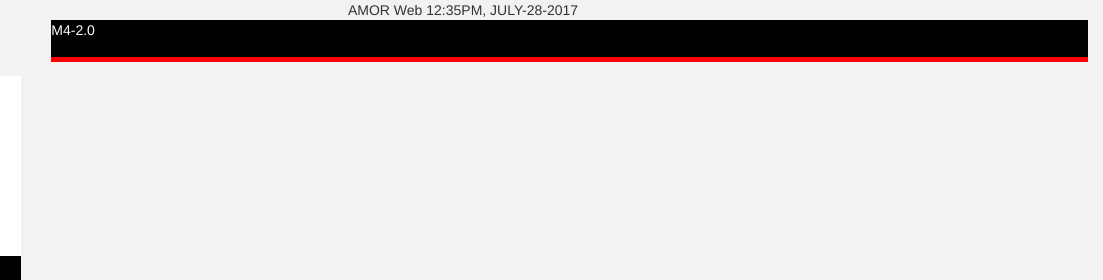
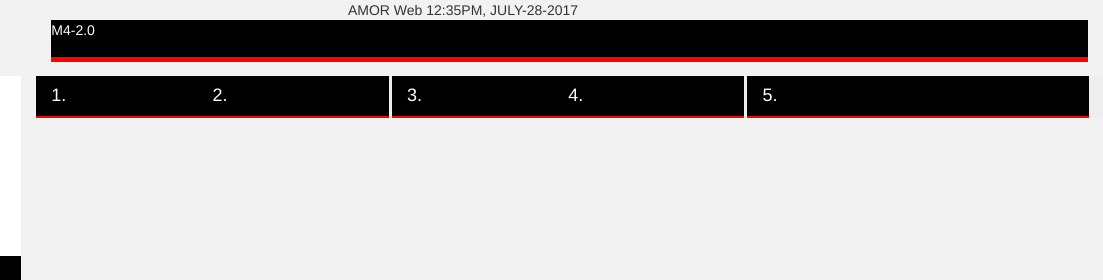
Before and after one commit to WilliamHuang1995/keiga, a plain HTML site: page index.html in a window 1280 px wide. Both pictures are taken after a click on the link "Sound Effect". Shown: the top 280 px of the page, 177-1280 px from the left. Drawn offline with Linux system fonts and the light colour scheme.

Commit message:
fixed small bug for input, initialized soundeffect

```diff
--- a/index.html
+++ b/index.html
@@ -398,11 +398,7 @@
 
                     <!--Input-->
 
-                    <!--
-to set the input value run
-$('#input1').text("value")
-max length is 17
--->
+
                     <div class="row input">
 
                         <div class="col-md-4 customgrey" style="border-right-style:inset; border-right-width:medium"><div class="text-center">ZONE 1</div>
@@ -460,7 +456,7 @@ max length is 17
                                 <div class="col-md-12" id="header" style="display:flex;">
 
                                     <span class="white" style="width:5%"><h4>5.</h4></span>
-                                    <span class="white" style="width:95%"><h4 id="input3"></h4></span>
+                                    <span class="white" style="width:95%"><h4 id="input5"></h4></span>
                                 </div>
                             </div>
                             <!--
@@ -486,6 +482,53 @@ max length is 17
 
                     </div>
                     <!--Sound Effect-->
+                    <div class="row soundeffect">
+
+                        <div class="col-md-4" style="border-right-style:inset; border-right-width:medium">
+                            <div class="row">
+                                <div class="col-md-12" id="header" style="display:flex;">
+                                    <span class="white" style="width:5%"><h4>1.</h4></span>
+                                    <span class="white" style="width:45%"><h4 id="se1"></h4></span>
+                                    <span class="white" style="width:5%"><h4>2.</h4></span>
+                                    <span class="white" style="width:45%"><h4 id="se2"></h4></span>
+                                </div>
+                            </div>
+                            <div class="row black">
+
+                            </div>
+                        </div>
+
+
+                        <div class="col-md-4" style="border-right-style: inset; border-right-width:medium">
+                            <div class="row">
+                                <div class="col-md-12" id="header" style="display:flex;">
+                                    <span class="white" style="width:5%"><h4>3.</h4></span>
+                                    <span class="white" style="width:45%"><h4 id="se3"></h4></span>
+                                    <span class="white" style="width:5%"><h4>4.</h4></span>
+                                    <span class="white" style="width:45%"><h4 id="se4"></h4></span>
+                                </div>
+
+                            </div>
+                            <div class="row black">
+
+                            </div>
+                        </div>
+                        <div class="col-md-4" style="border-right-style: inset; border-right-width:1em">
+                            <div class="row">
+                                <div class="col-md-12" id="header" style="display:flex;">
+
+                                    <span class="white" style="width:5%"><h4>5.</h4></span>
+                                    <span class="white" style="width:95%"><h4 id="se5"></h4></span>
+                                </div>
+                            </div>
+
+                        </div>
+
+
+
+
+
+                    </div>
                     <!--Firmware-->
                     <div class="row firmware">
                         <div class="col-md-4">
```
